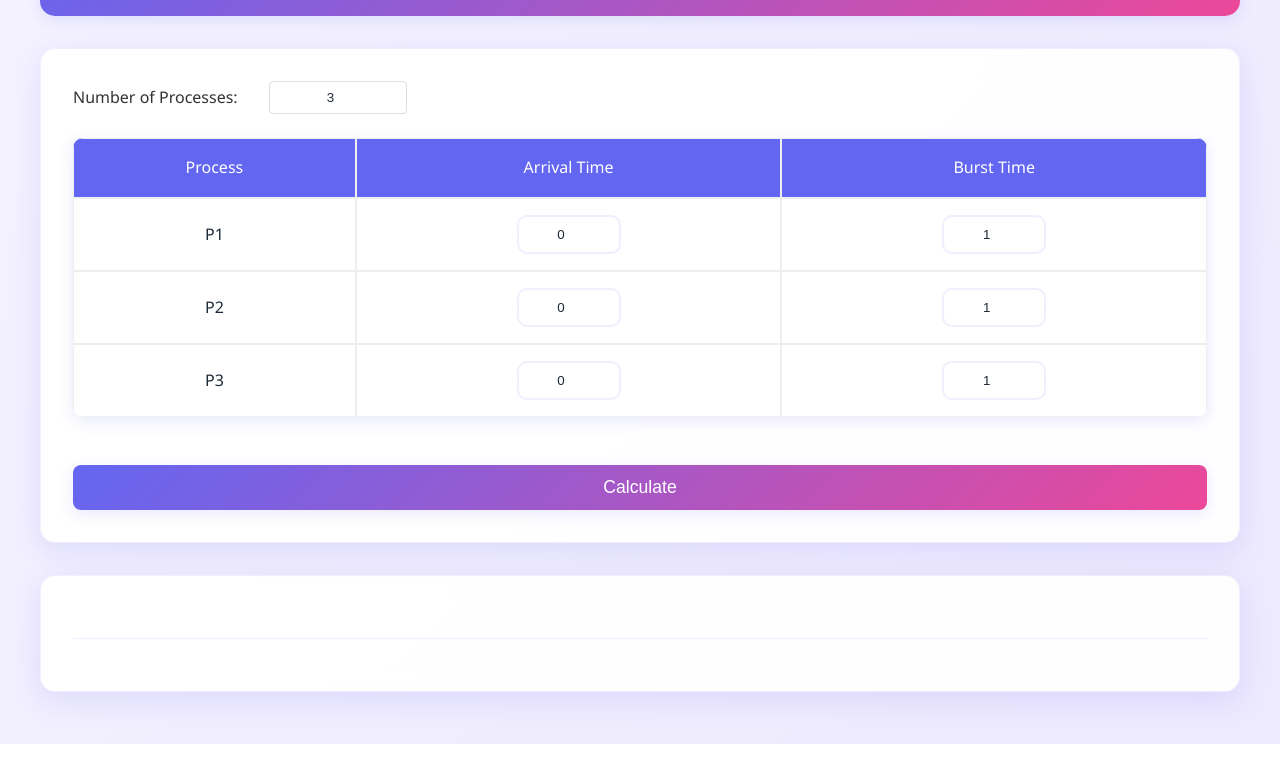
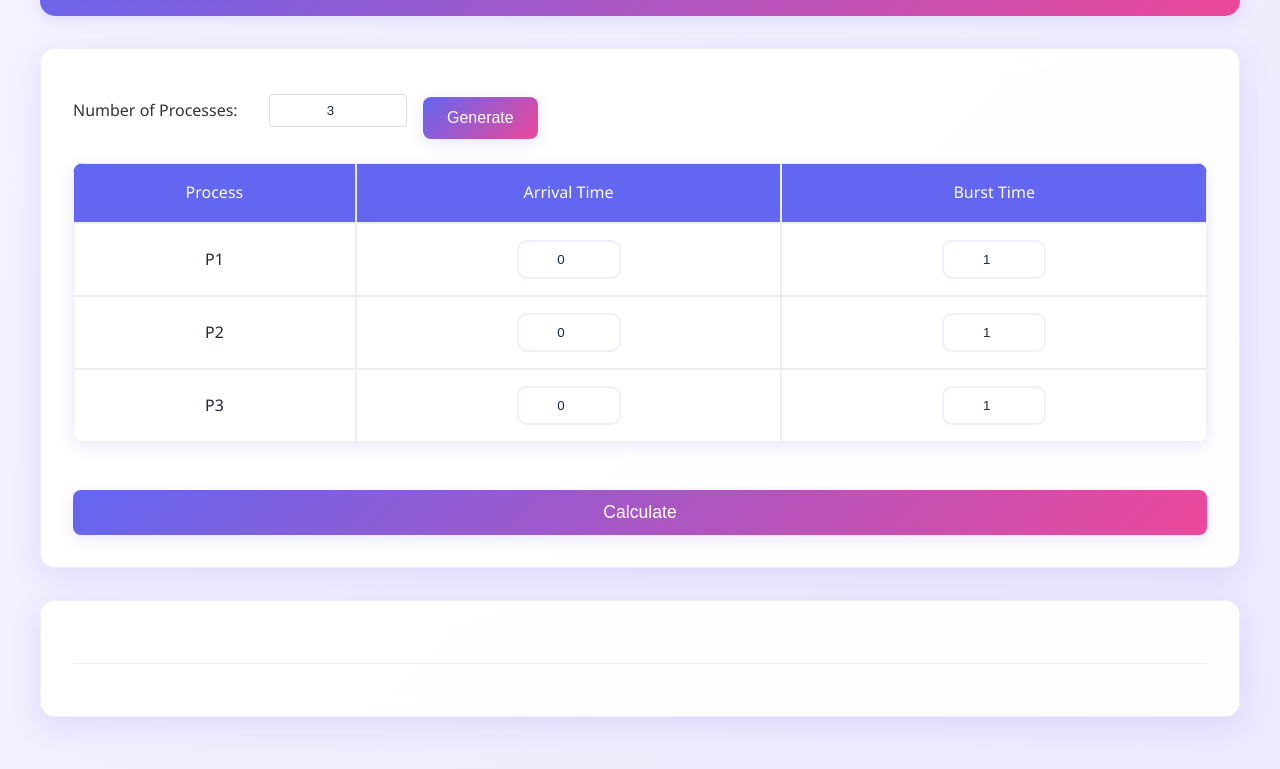
Before and after one commit to nikspatil0120/Operating-System-Algorithms-Simulator, a plain HTML site: page sjf.html in a window 1280 px wide. Shown: the part 142-911 px from the top of the page. Before the commit the page ends 886 px from the top, so only its background shows below. Drawn offline with Linux system fonts and the light colour scheme.

Commit message:
Update sjf.html

```diff
--- a/sjf.html
+++ b/sjf.html
@@ -19,7 +19,8 @@
         <div class="input-section">
             <div class="input-group">
                 <label for="numProcesses">Number of Processes:</label>
-                <input type="number" id="numProcesses" min="1" value="3" onchange="generateInputs()">
+                <input type="number" id="numProcesses" min="1" value="3">
+                <button onclick="generateInputs()" class="generate-btn">Generate</button>
             </div>
             <div id="processInputsContainer"></div>
             <button onclick="calculateSJF()" class="calculate-btn">Calculate</button>
```
